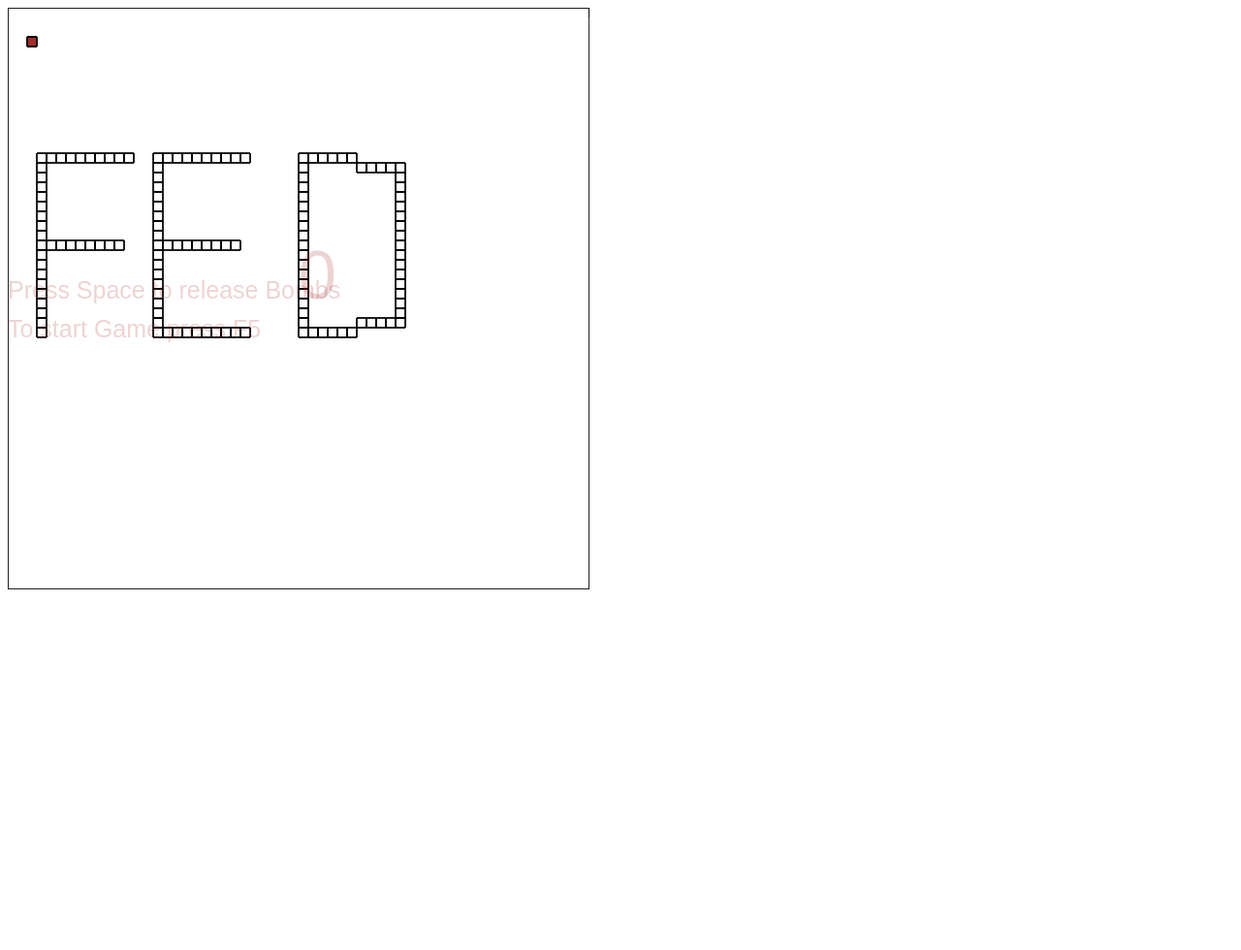
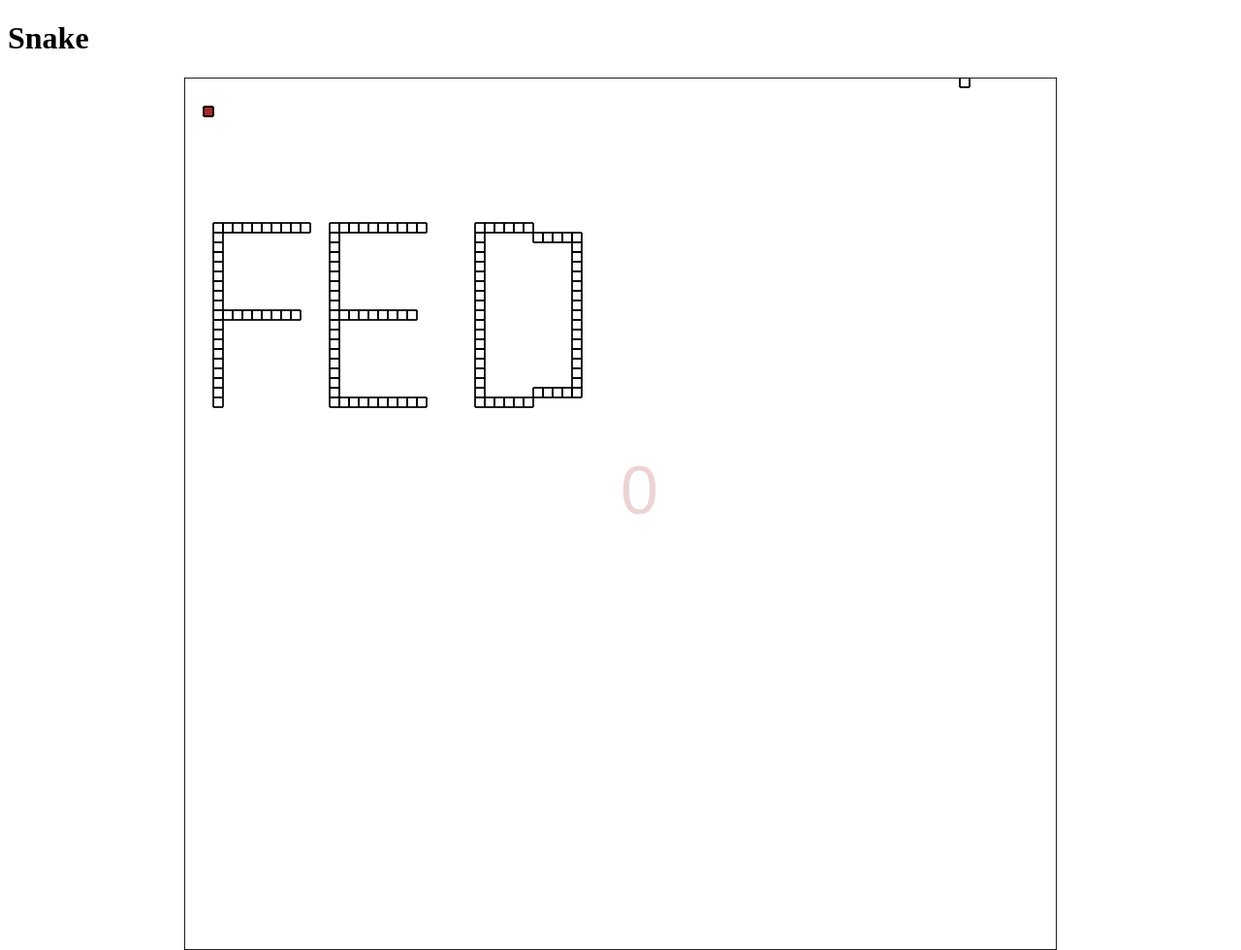
Before and after one commit to Slembit/snake, a plain HTML site: page index.html in a window 1280 px wide. Shown: the whole page at 97% size. Before the commit the page ends 800 px from the top, so only its background shows below. Drawn offline with Linux system fonts and the light colour scheme.

Commit message:
style-test that works

```diff
--- a/index.html
+++ b/index.html
@@ -1,12 +1,22 @@
 <!DOCTYPE html>
 <html>
 <head>
+<style type="text/css">
+
+canvas {
+
+    margin: auto;
+    display: block;
+}
+</style>
 
 	<title>Snake</title>
 </head>
 <body>
-<canvas id="maze" height="600"  width="600"></canvas>
-
+	<div class="wrapper">
+		<h1>Snake</h1>
+		<canvas id="maze" height="900"  width="900"></canvas>
+	</div>
 <script src="src/js/main.js"></script>
 </body>
 </html>
```
